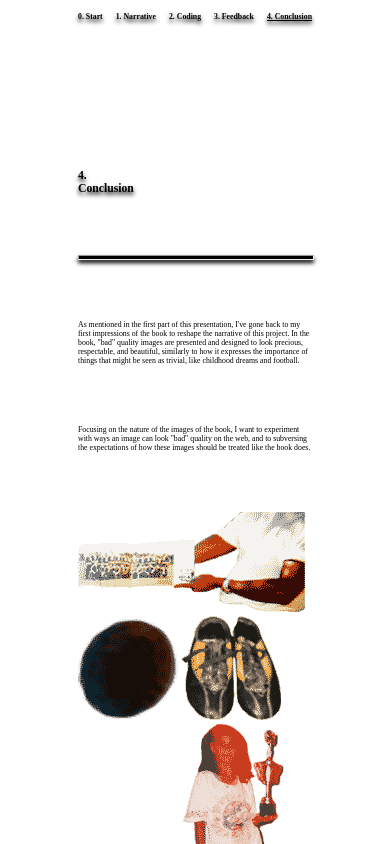
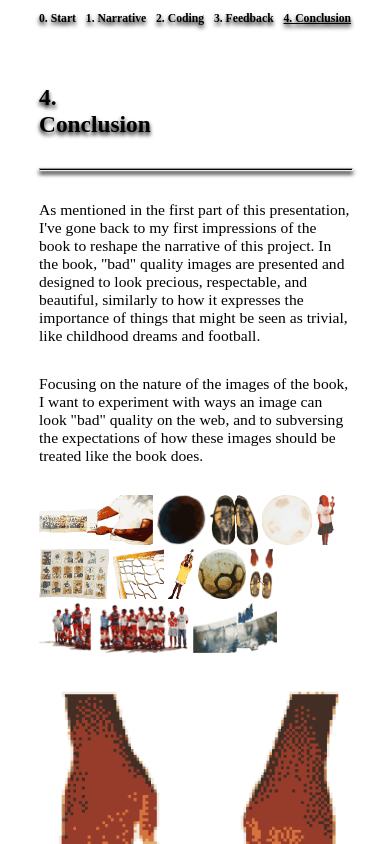
Before and after one commit to joanassobral/Coding-Mid-Presentation, a plain HTML site: page conclusion/conclusion.html in a window 390 px wide. Shown: the top 844 px of the page. Drawn offline with Linux system fonts and the light colour scheme.

Commit message:
Updates to layout and mobile functions

```diff
--- a/styles.css
+++ b/styles.css
@@ -66,3 +66,48 @@ a{
         padding-top: 3vw;
         filter: drop-shadow(0px 3px 2px black);
     }
+
+
+
+@media only screen and (max-width:600px){
+
+    h1, p, img, video, #tinyguysdiv, hr{
+        width: 80vw;
+        margin-left: 10vw;
+        margin-bottom: 30px;
+    }
+
+    #nav{
+        width: 80vw;
+        margin-left: 10vw;
+    }
+
+    h1{
+        font-size: 6vw;
+    }
+
+    h2{
+        font-size: 3vw;
+    }
+
+    p{
+        font-size: 4vw;
+    }
+
+    hr{
+        height: 1px;
+    }
+
+    #firstItem{
+        margin-top: 10vh;
+    }
+
+    #lastItem{
+        margin-bottom: 10vh;
+    }
+
+    .tinyguys{
+        height: 50px;
+    }
+
+}
```
Also changed, not shown: coding/coding.html (+1 -1 lines), index.html (+4 -1 lines), narrative/narrative.html (+2 -2 lines), 1 other file.
